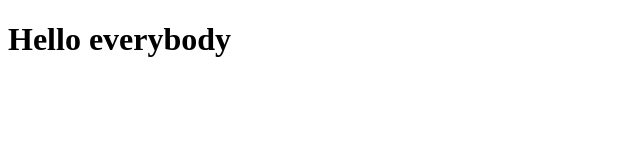
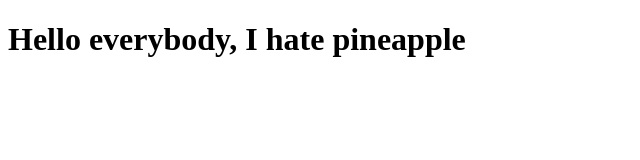
Before and after one commit to gustavo-gabriel-OL/banana_maromba, a plain HTML site: page index.html in a window 1280 px wide. Shown: the whole page, without its empty margins (0-640 px from the left). Drawn offline with Linux system fonts and the light colour scheme.

Commit message:
vamos la

```diff
--- a/index.html
+++ b/index.html
@@ -9,7 +9,7 @@
 </head>
 
 <body>
-    <h1>Hello everybody</h1>
+    <h1>Hello everybody, I hate pineapple</h1>
 </body>
 
 </html>
```
